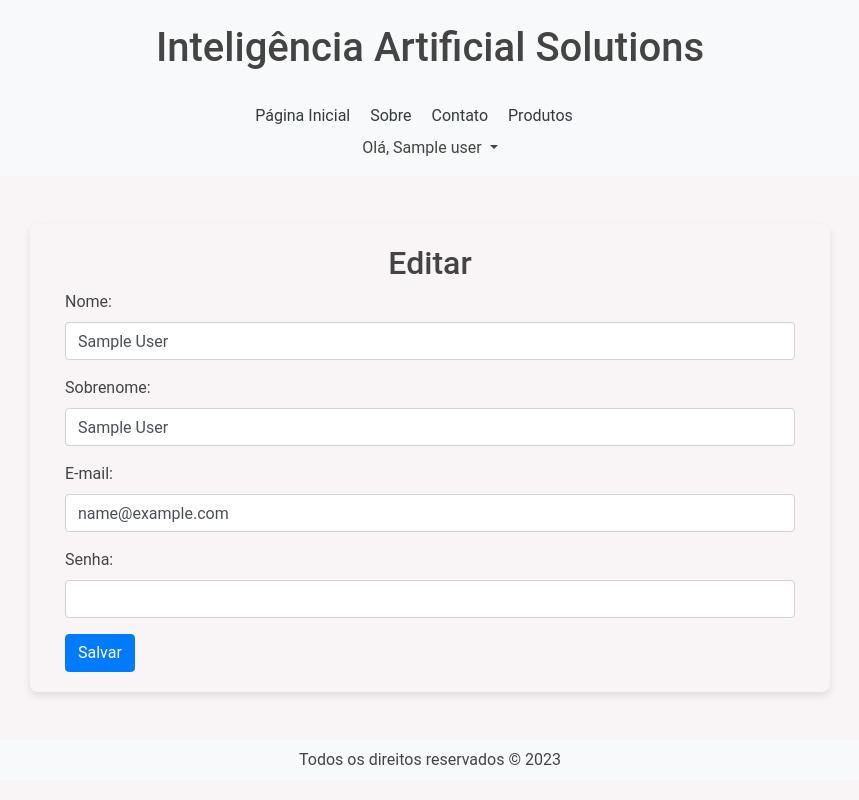
After one commit to Byanka-Policiano/Meu_projeto, a Flask app: page /editar in a window 1280 px wide. The commit adds this page. Shown: the whole page, without its empty margins (210-1069 px from the left). Run offline with Flask 3, Linux system fonts and the light colour scheme; the visitor is signed in with stand-in values (Sample User, id 1); some libraries are stand-ins or nearby versions; some web fonts are replaced.

Commit message:
22/08/2023-11:44

```diff
--- a/app/__init__.py
+++ b/app/__init__.py
@@ -2,12 +2,16 @@ from flask import Flask
 from config import Config
 from flask_sqlalchemy import SQLAlchemy
 from flask_migrate import Migrate
+from flask_simple_crypt import SimpleCrypt
+from flask_bcrypt import Bcrypt
+
 
 app = Flask(__name__)
+bcrypt = Bcrypt(app)
 app.config.from_object(Config)
 
 db = SQLAlchemy(app)
 migrate = Migrate(app,db)
 
-app.config.from_object(Config)
+
 from app import routes, models
--- a/app/routes.py
+++ b/app/routes.py
@@ -1,9 +1,10 @@
-from app import app, db
+from app import app, db, bcrypt
 from flask import render_template, url_for, request, flash, session, redirect
 from app.forms import Contato
 from app.models import ContatoModel
 from app.forms import Cadastro
 from app.models import CadastroModel
+from flask_bcrypt import check_password_hash
 import time
 
 
@@ -32,37 +33,50 @@ def contatos():
 @app.route('/cadastro', methods=['POST', 'GET'])
 def cadastro():
     cadastro = Cadastro()
-    print('Acessou a rota de cadastro')
+    print('Acessou a rota de cadastro!')
     if cadastro.validate_on_submit():
         flash('Seu cadastro foi realizado com sucesso!')
-
         nome = cadastro.nome.data
         sobrenome = cadastro.sobrenome.data
         email = cadastro.email.data
         senha = cadastro.senha.data
-
-        novo_cadastro = CadastroModel(nome=nome, sobrenome=sobrenome, email=email,  senha=senha)
+        hash_senha = bcrypt.generate_password_hash(senha).decode('utf-8')
+        novo_cadastro = CadastroModel(nome = nome, sobrenome=sobrenome, email=email, senha=hash_senha)
         db.session.add(novo_cadastro)
         db.session.commit()
 
-
-    return render_template('cadastro.html', titulo = 'Cadastro', cadastro=cadastro)
+    return render_template('cadastro.html', tituto = 'Cadastro',cadastro = cadastro)
 
 @app.route('/login', methods=['POST', 'GET'])
 def login():
     if request.method == 'POST':
         email = request.form.get('email').lower()
         senha = request.form.get('senha')
+        usuario = CadastroModel.query.filter_by(email=email).first()
 
-        usuario = CadastroModel.query.filter_by(email = email, senha = senha).first()
-        if usuario and usuario.senha == senha:
-            session['email'] = usuario.id
-            time.sleep(2)
-            return redirect(url_for('index'))
+        print("Email digitado:", email)
+        print("Senha digitada:", senha)
+
+        if usuario:
+            print("Hash de senha no banco de dados:", usuario.senha)
+            if bcrypt.check_password_hash(usuario.senha, senha):
+                print("Senha válida. Efetuando login...")
+                session['email'] = usuario.email
+                session['nome'] = usuario.nome
+                session['sobrenome'] = usuario.sobrenome
+                time.sleep(2)
+                return redirect(url_for('index'))
+            else:
+                print("Senha incorreta.")
         else:
-            flash('Email ou senha inválido!')
+            print("Usuário não encontrado.")
+            flash('E-mail ou senha inválido!')
 
-    return render_template('login.html', titulo = 'Login')
+    return render_template('login.html', titulo='Login')
+
+
+
+
 
 @app.route('/sobre')
 def sobre():
@@ -71,3 +85,33 @@ def sobre():
 @app.route('/produtos')
 def produtos():
     return render_template('produto.html',titulo = 'Produtos')
+
+@app.route('/editar', methods={'POST','GET'})
+def editar():
+    if 'email' not in session:
+        return redirect(url_for('login'))
+
+    usuario = CadastroModel.query.filter_by(email = session['email']).first()
+    if request.method == 'POST':
+        usuario.nome = request.form.get('nome')
+        usuario.sobrenome = request.form.get('sobrenome')
+        usuario.email = request.form.get('email')
+        senha = request.form.get('senha')
+        usuario.senha = bcrypt.generate_password_hash(senha).decode('utf-8')
+        db.session.commit()
+        session['email'] = usuario.email
+        session['nome'] = usuario.nome
+        session['sobrenome'] = usuario.sobrenome
+        session['senha'] = usuario.senha
+        flash('Seus dados foram atualizados com sucesso!')
+
+    return render_template('editar.html',titulo = 'Editar')
+
+
+@app.route('/sair')
+def sair():
+     session['email'] = None
+     session['nome'] = None
+     session['sobrenome'] = None
+     session['senha'] = None
+     return redirect(url_for('login'))
--- a/app/templates/base.html
+++ b/app/templates/base.html
@@ -24,8 +24,27 @@
         <a href="/sobre" class="text-dark text-decoration-none p-2">Sobre</a>
         <a href="/contatos" class="text-dark text-decoration-none p-2">Contato</a>
         <a href="/produtos" class="text-dark text-decoration-none p-2">Produtos</a>
-        <a href="/cadastro" class="text-dark text-decoration-none p-2">Cadastre-se</a>
-        <a href="/login" class="text-dark text-decoration-none p-2">Login</a>
+        {% if session['email'] %}
+        <a class="nav-item dropdown">
+          <a class="nav-link dropdown-toggle" href="#" id="userDropdown" role="button" data-toggle="dropdown" aria-haspopup="true" aria-expanded="false">
+            Olá, {{ session['nome'].capitalize() }}
+          </a>
+          <div class="dropdown-menu dropdown-menu-right" aria-labelledby="userDropdown">
+            <h6 class="dropdown-header">Informações do Usuário</h6>
+            <div class="dropdown-divider"></div>
+            <p class="dropdown-item"><strong>Nome:</strong> {{ session['nome'] }}</p>
+            <p class="dropdown-item"><strong>Email:</strong> {{ session['email'] }}</p>
+            <div class="dropdown-divider"></div>
+            <a class="dropdown-item" href="/editar">Editar Dados</a>
+            <a class="dropdown-item" href="/sair">Sair</a>
+            <div class="dropdown-divider"></div>
+            <a class="dropdown-item" href="/excluir_conta" onclick="return confirm('Tem certeza de que deseja excluir sua conta? Essa ação é irreversível.');">Excluir Conta</a>
+          </div>
+        </a>
+        {% else %}
+        <a class="nav-item"><a class="nav-link" href="/cadastro">Cadastre-se</a></a>
+        <a class="nav-item"><a class="nav-link" href="/login">Login</a></a>
+        {% endif %}
 
     </nav>
 
--- a/app/templates/cadastro.html
+++ b/app/templates/cadastro.html
@@ -34,7 +34,7 @@
                      {{cadastro.senha}}
                </div>
 
-               {{cadastro.enviar}}
+               {{cadastro.enviar(class="btn btn-primary") }}
 
            </form>
        </div>
--- /dev/null
+++ b/app/templates/editar.html
@@ -0,0 +1,43 @@
+{% extends 'base.html' %}
+
+{% block conteudo %}
+<section class="cadastro-section my-5">
+    <div class="container">
+        {% with messages = get_flashed_messages() %}
+        {% if messages %}
+            {% for message in messages %}
+                <div class="alert alert-success" role="alert">
+                    {{ message }}
+                </div>
+            {% endfor %}
+        {% endif %}
+        {% endwith %}
+
+        <h2 class="text-center">Editar</h2>
+        <form action="" method="post" class="cadastro-form">
+
+            <div class="mb-3">
+                <label for="nome" class="form-label">Nome:</label>
+                <input type="text" class="form-control" id="nome" name="nome" value="{{ session['nome'] }}" required>
+            </div>
+
+            <div class="mb-3">
+                <label for="sobrenome" class="form-label">Sobrenome:</label>
+                <input type="text" class="form-control" id="sobrenome" name="sobrenome" value="{{ session['sobrenome'] }}" required>
+            </div>
+
+            <div class="mb-3">
+                <label for="email" class="form-label">E-mail:</label>
+                <input type="email" class="form-control" id="email" name="email" value="{{ session['email'] }}" required>
+            </div>
+
+            <div class="mb-3">
+                <label for="senha" class="form-label">Senha:</label>
+                <input type="password" class="form-control" id="senha" name="senha" required>
+            </div>
+
+            <button type="submit" class="btn btn-primary">Salvar</button>
+        </form>
+    </div>
+</section>
+{% endblock %}
--- a/app/templates/index.html
+++ b/app/templates/index.html
@@ -46,5 +46,6 @@
         <p>Combinamos tecnologia de ponta com uma abordagem centrada no cliente para entregar resultados excepcionais. Entre em contato conosco para saber mais sobre a nossa história e os valores que nos orientam.</p>
         <a href="#" class="btn btn-dark">Saiba mais</a>
     </div>
+
 </section>
 {% endblock %}
```
Also changed, not shown: app/templates/contatos.html (+5 -5 lines), app/templates/login.html (+11 -6 lines), app.db. Lines whose indentation alone changed are shown as unchanged.
